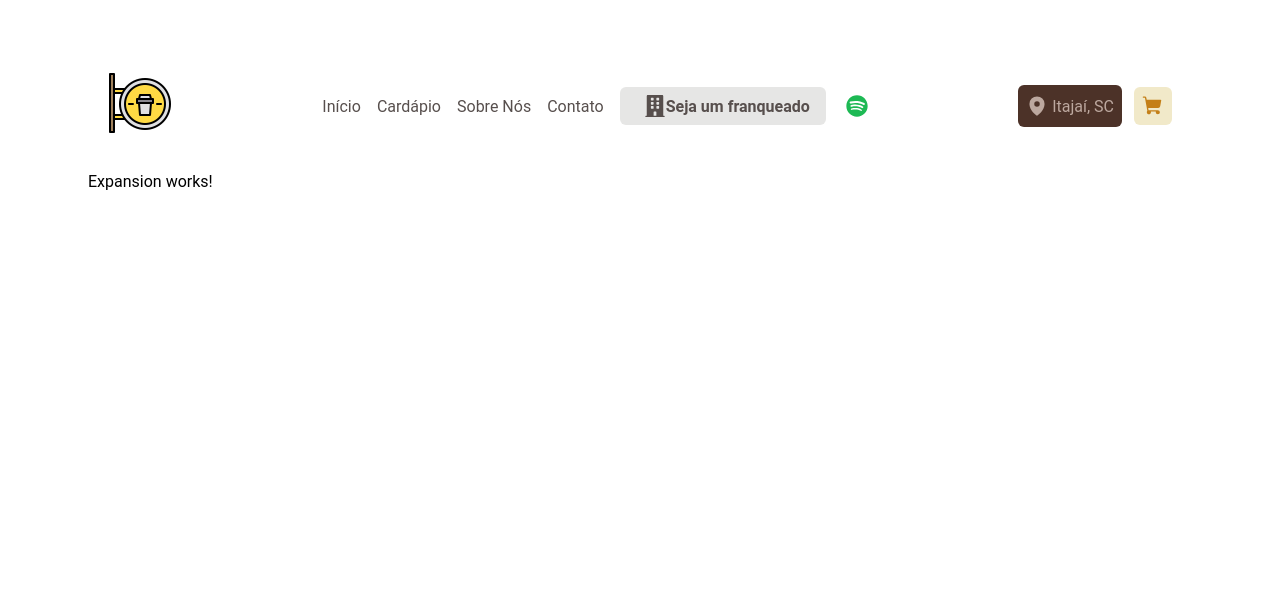
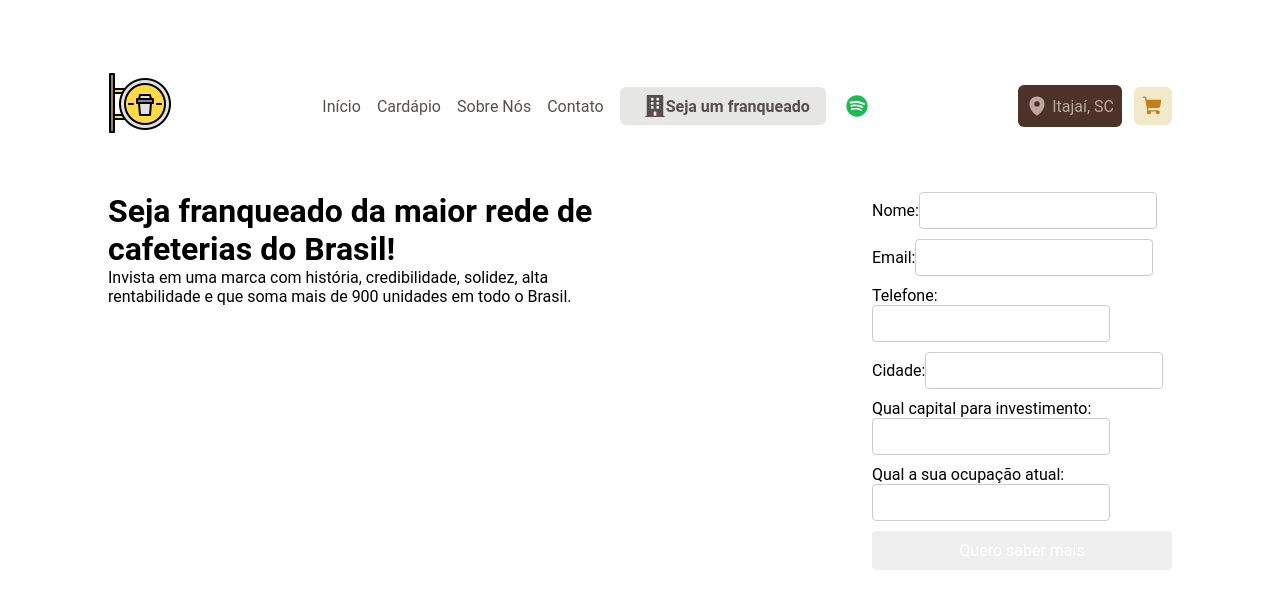
Before and after one commit to sergiorbf/kenko-coffee, a React (Vite) app: page /expansion in a window 1280 px wide. Shown: the top 608 px of the page. Built offline with nearby package versions, Linux system fonts and the light colour scheme.

Commit message:
starting franchise component

```diff
--- a/src/pages/Expansion/index.tsx
+++ b/src/pages/Expansion/index.tsx
@@ -1,3 +1,51 @@
+import {
+  Container,
+  FormWrapper,
+  TextWrapper,
+  Form,
+  Input,
+  Button,
+} from './styles'
+
 export function Expansion() {
-  return <div>Expansion works!</div>
+  return (
+    <Container>
+      <TextWrapper>
+        <h1>Seja franqueado da maior rede de cafeterias do Brasil!</h1>
+        <p>
+          Invista em uma marca com história, credibilidade, solidez, alta
+          rentabilidade e que soma mais de 900 unidades em todo o Brasil.
+        </p>
+      </TextWrapper>
+      <FormWrapper>
+        <Form>
+          <label>
+            Nome:
+            <Input type="text" name="name" />
+          </label>
+          <label>
+            Email:
+            <Input type="email" name="email" />
+          </label>
+          <label>
+            Telefone:
+            <Input type="tel" name="phone" />
+          </label>
+          <label>
+            Cidade:
+            <Input type="text" name="city" />
+          </label>
+          <label>
+            Qual capital para investimento:
+            <Input type="text" name="capital" />
+          </label>
+          <label>
+            Qual a sua ocupação atual:
+            <Input type="text" name="occupation" />
+          </label>
+          <Button type="submit">Quero saber mais</Button>
+        </Form>
+      </FormWrapper>
+    </Container>
+  )
 }
--- a/src/pages/Expansion/styles.ts
+++ b/src/pages/Expansion/styles.ts
@@ -0,0 +1,44 @@
+import { styled } from 'styled-components'
+
+export const Container = styled.div`
+  display: flex;
+  justify-content: space-between;
+  padding: 20px;
+`
+
+export const TextWrapper = styled.div`
+  flex: 1;
+  margin-right: 20px;
+`
+
+export const FormWrapper = styled.div`
+  flex: 1;
+  display: flex;
+  justify-content: flex-end;
+`
+
+export const Form = styled.form`
+  display: flex;
+  flex-direction: column;
+  width: 300px;
+`
+
+export const Input = styled.input`
+  margin-bottom: 10px;
+  padding: 8px;
+  border: 1px solid #ccc;
+  border-radius: 4px;
+`
+
+export const Button = styled.button`
+  padding: 10px;
+  /* background-color: #fff; */
+  color: white;
+  border: none;
+  border-radius: 4px;
+  cursor: pointer;
+
+  &:hover {
+    background-color: #fff;
+  }
+`
```
